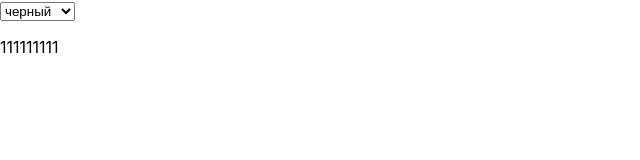
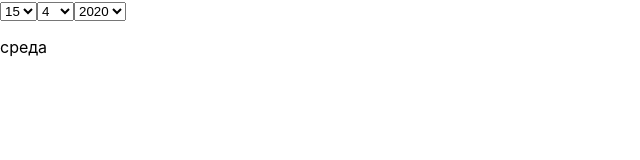
Before and after one commit to macros123/react-practice-1, a React (Create React App) app: page / in a window 1280 px wide. Shown: the top 160 px of the page, without its empty margins (0-640 px from the left). Built offline with nearby package versions, Linux system fonts and the light colour scheme.

Commit message:
celendar

```diff
--- a/src/App.js
+++ b/src/App.js
@@ -1,32 +1,73 @@
 import React from 'react';
 import './App.css';
 
-const colors = ['black', 'blue', 'red', 'green']
-const colorsName = ['черный', 'синий', 'красный', 'зеленый']
-const paragraphs = ['111111111', '222222222', '33333333', '444444444444']
+const days = []
+for(let i = 0 ; i < 31; i++) {
+  days.push(i+1)
+}
+const month = []
+for(let i = 0 ; i < 12; i++) {
+  month.push(i+1)
+}
+const year = []
+for(let i = 1990 ; i < 2020; i++) {
+  year.push(i+1)
+}
+const date = new Date()
+const dayOfWeeks = ['воскресенье', 'понедельник', 'вторник', 'среда', 'четверг', 'пятница', 'суббота']
 class App extends React.Component {
   constructor(props) {
     super(props)
     this.state = {
-      color: 0
+      input1: date.getDate(),
+      input2: date.getMonth() + 1,
+      input3: date.getFullYear(),
+      result: dayOfWeeks[date.getDay()]
     };
   }
 
-  changeColorHandler(event) {
-    this.setState({
-      color: event.target.value
-    })
+  changeTextHandler(event) {
+    const tmp = this.state
+    if(event.target.name === 'select1'){
+      const tmpDate = new Date(tmp.input3, tmp.input2 - 1, event.target.value).getDay()
+      this.setState({
+        input1: event.target.value,
+        result: dayOfWeeks[tmpDate]
+      })
+    }
+    if(event.target.name === 'select2'){
+      const tmpDate = new Date(tmp.input3, event.target.value - 1, tmp.input1).getDay()
+      this.setState({
+        input2: event.target.value,
+        result: dayOfWeeks[tmpDate]
+      })
+    }
+    if(event.target.name === 'select3'){
+      const tmpDate = new Date(event.target.value, tmp.input2 - 1, tmp.input1).getDay()
+      this.setState({
+        input3: event.target.value,
+        result: dayOfWeeks[tmpDate]
+      })
+    }
+
+
   }
-
   render() {
-    const options = colorsName.map((e, i) => <option value={i} key={i}>{e}</option>)
+    const options1 = days.map((e, i) => <option key={i}>{e}</option>)
+    const options2 = month.map((e, i) => <option key={i}>{e}</option>)
+    const options3 = year.map((e, i) => <option key={i}>{e}</option>)
     return (
       <div className='block'>
-        <select
-          value={this.state.color}
-          onChange={this.changeColorHandler.bind(this)}
-        >{options}</select>
-        <p style={{color: colors[this.state.color]}}>{paragraphs[this.state.color]}</p>
+        <select name='select1' value={this.state.input1} onChange={this.changeTextHandler.bind(this)}>
+        {options1}
+        </select>
+        <select name='select2' value={this.state.input2} onChange={this.changeTextHandler.bind(this)}>
+        {options2}
+        </select>
+        <select name='select3' value={this.state.input3} onChange={this.changeTextHandler.bind(this)}>
+        {options3}
+        </select>
+    <p>{this.state.result}</p>
     </div>
     )
   }
```
